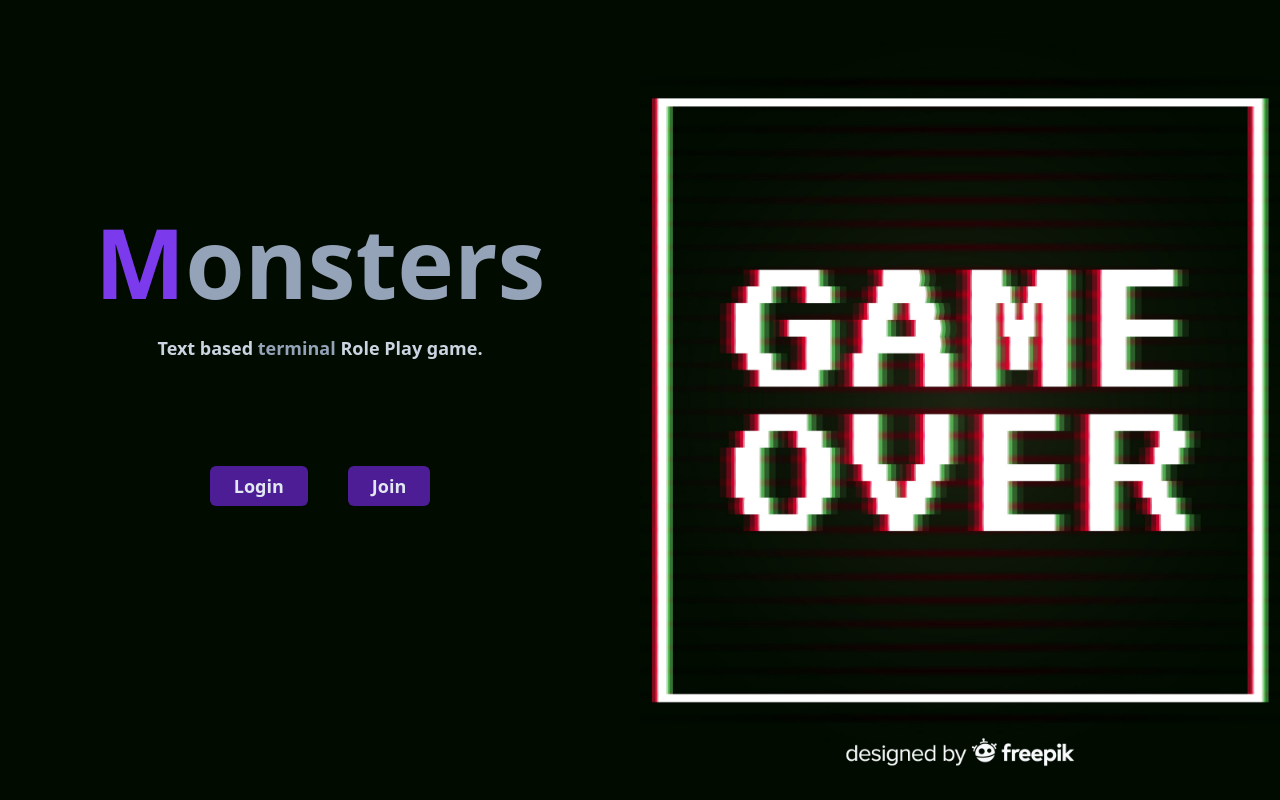
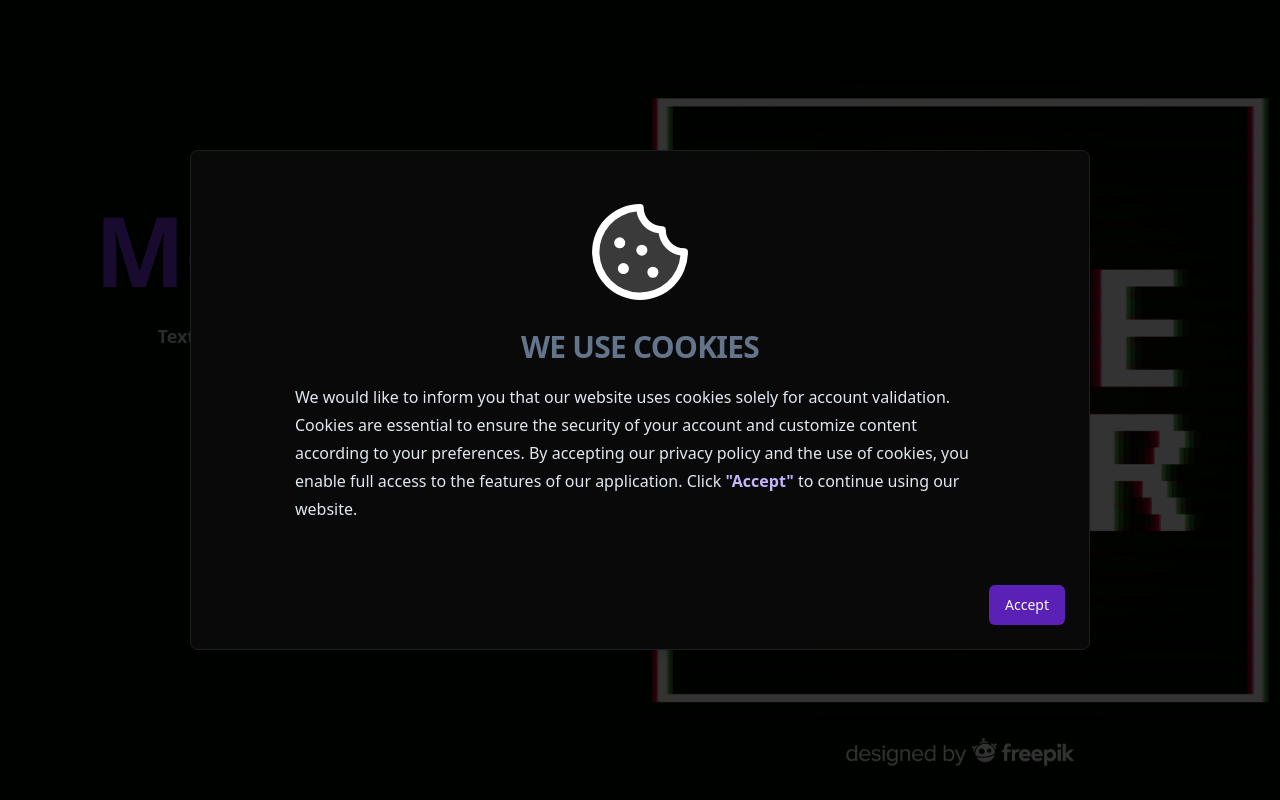
Before and after one commit to Virus288/Monsters-WebClient, a React (Vite) app: page / in a window 1280 px wide. Built offline with nearby package versions, Linux system fonts and the light colour scheme; no server answers.

Commit message:
Fix Issue #58: Added privacy policy user popup.

```diff
--- a/src/_auth/pages/LandingPage.tsx
+++ b/src/_auth/pages/LandingPage.tsx
@@ -1,9 +1,30 @@
-import React from 'react';
+import React, { useEffect, useState } from 'react';
 import { Link } from 'react-router-dom';
+import { PiCookieDuotone } from 'react-icons/pi';
 import { Button } from '../../components/ui/button';
 import { sendToLoginPage } from '../../communication';
+import Portal from '../../components/Portal';
 
 const LandingPage: React.FC = () => {
+
+  const [isPrivacyPopupVisible, setIsPrivacyPopupVisible] = useState(true);
+
+
+  useEffect(() => {
+    const privacyPolicy = localStorage.getItem('privacyPolicy');
+
+
+    if (privacyPolicy) {
+      setIsPrivacyPopupVisible(false);
+    }
+
+
+
+  }, []);
+
+
+
+
   return (
     <div className=" flex flex-col justify-center gap-6 items-center min-h-[100%]   h-screen flex-1">
       <h2 className="text-slate-400 text-6xl md:text-7xl lg:text-8xl font-bold">
@@ -29,6 +50,30 @@ const LandingPage: React.FC = () => {
           </Button>
         </Link>
       </div>
+      <Portal
+        handleClose={() => setIsPrivacyPopupVisible(prevState => !prevState)}
+        confirmButtonLabel="Accept"
+
+        isPortalOpen={isPrivacyPopupVisible}
+        triggerFn={() => {
+          localStorage.setItem('privacyPolicy', '1');
+          setIsPrivacyPopupVisible(false);
+        }}
+      >
+
+        <div className='flex flex-col justify-evenly items-center h-full px-20 '>
+          <PiCookieDuotone color='white' size='118' />
+          <h2 className='text-slate-500 text-3xl font-bold tracking-tight '>WE USE COOKIES</h2>
+          <p className='text-slate-200 text-base leading-7'>
+
+            We would like to inform you that our website uses cookies solely for account validation.
+            Cookies are essential to ensure the security of your account and customize content according to your preferences.
+            By accepting our privacy policy and the use of cookies, you enable full access to the features of our application.
+            Click <span className='font-semibold text-violet-300'>"Accept"</span> to continue using our website.
+          </p>
+        </div>
+
+      </Portal>
     </div>
   );
 };
--- a/src/_auth/pages/register/Register.tsx
+++ b/src/_auth/pages/register/Register.tsx
@@ -24,6 +24,21 @@ const Register: React.FC = () => {
     mutation.mutate(data);
   });
 
+
+  const validatePassword = (val: string): boolean => {
+    // Sprawdzamy, czy hasło ma co najmniej 8 znaków
+    if (val.length < 8) return false;
+
+    // Sprawdzamy, czy hasło zawiera co najmniej jedną cyfrę, literę, dużą literę i małą literę
+    const hasDigit = /\d/.test(val);
+    const hasLowerCase = /[a-z]/.test(val);
+    const hasUpperCase = /[A-Z]/.test(val);
+    const hasLetter = /[a-zA-Z]/.test(val);
+
+    return hasDigit && hasLowerCase && hasUpperCase && hasLetter;
+  };
+
+
   return (
     <div className="flex flex-col justify-center items-center min-h-[100%] flex-1" onClick={() => setErr(undefined)}>
       <Link to="/">
@@ -43,7 +58,7 @@ const Register: React.FC = () => {
               className=" border rounded w-full py-2 px-2 font-normal bg-dark-4 outline-none border-none focus:ring focus:ring-violet-800"
               {...register('login', { required: 'this field is required' })}
             />
-            {err && <span className="text-rose-800 text-xs mt-1">{err}</span>}
+            {errors.login && <span className="text-rose-800  text-xs mt-1">{errors.login.message}</span>}
           </label>
         </div>
         <div className="flex flex-col  gap-5 px-4 ">
@@ -54,7 +69,7 @@ const Register: React.FC = () => {
               className="border rounded w-full py-2 px-2 font-normal bg-dark-4 outline-none border-none focus:ring focus:ring-violet-800"
               {...register('email', { required: 'this field is required' })}
             />
-            {errors.email && <span className="text-rose-800  text-xs mt-1">{errors.email.message}</span>}
+            {errors.email && <span className="text-rose-800  text-xs mt-1  " >{errors.email.message}</span>}
           </label>
           <label className="text-gray-700 text-sm font-bold flex-1 flex flex-col gap-1 ">
             Password
@@ -62,14 +77,10 @@ const Register: React.FC = () => {
               type="password"
               className="border rounded w-full py-2 px-2 font-normal bg-dark-4 outline-none border-none focus:ring focus:ring-violet-800"
               {...register('password', {
-                required: 'this field is required',
-                minLength: {
-                  value: 6,
-                  message: 'Password must contain at least 6 characters',
-                },
+                validate: (val) => validatePassword(val) || 'Password should contain min. 8 characters with at least 1 digit, 1 letter, 1 upper case letter and 1 lower case letter',
               })}
             />
-            {errors.password && <span className="text-rose-800  text-xs mt-1">{errors.password.message}</span>}
+            {errors.password && <span className="text-rose-800  text-xs mt-1   ">{errors.password.message}</span>}
           </label>
 
           <label className="text-gray-700 text-sm font-bold flex-1 flex flex-col gap-1 ">
@@ -90,7 +101,7 @@ const Register: React.FC = () => {
               })}
             />
             {errors.confirmPassword && (
-              <span className="text-rose-800  text-xs mt-1">{errors.confirmPassword.message}</span>
+              <span className="text-rose-800  text-xs mt-1 ">{errors.confirmPassword.message}</span>
             )}
           </label>
         </div>
--- a/src/components/Portal.tsx
+++ b/src/components/Portal.tsx
@@ -1,20 +1,21 @@
-import React from 'react';
 import * as dialogs from './ui/alert-dialog';
 import type { IPortalProps } from '../types/portal';
 
-const Portal: React.FC<IPortalProps> = ({ children, button, triggerFn }) => {
+const Portal: React.FC<IPortalProps> = ({ children, openButton, handleClose, triggerFn, isPortalOpen, confirmButtonLabel, cancelButtonLabel }) => {
+
+
   return (
-    <dialogs.AlertDialog>
-      <dialogs.AlertDialogTrigger>{button}</dialogs.AlertDialogTrigger>
-      <dialogs.AlertDialogContent className="min-w-[270px]  bg-dark-2 border-dark-4 md:min-w-[700px] lg:min-w-[900px] h-[500px]  flex flex-col justify-between gap-8 ">
+    <dialogs.AlertDialog open={isPortalOpen}  >
+      <dialogs.AlertDialogTrigger>{openButton}</dialogs.AlertDialogTrigger>
+      <dialogs.AlertDialogContent className="min-w-[270px]  bg-dark-2 border-dark-4 md:min-w-[700px] lg:min-w-[900px] h-[500px]  flex flex-col justify-between gap-8  ">
         <div className="h-[100%]">{children}</div>
 
         <div className="flex justify-end w-[100%] gap-2 mt-3">
-          <dialogs.AlertDialogCancel className="bg-transparent text-slate-400 border-none hover:bg-transparent hover:text-slate-300">
-            Cancel
-          </dialogs.AlertDialogCancel>
+          {cancelButtonLabel && <dialogs.AlertDialogCancel className="bg-transparent text-slate-400 border-none hover:bg-transparent hover:text-slate-300" onClick={handleClose}>
+            {cancelButtonLabel}
+          </dialogs.AlertDialogCancel>}
           <dialogs.AlertDialogAction className="bg-violet-800 hover:bg-violet-700" onClick={triggerFn}>
-            Summit
+            {confirmButtonLabel}
           </dialogs.AlertDialogAction>
         </div>
       </dialogs.AlertDialogContent>
--- a/src/components/Terminal.tsx
+++ b/src/components/Terminal.tsx
@@ -11,6 +11,7 @@ import { reportBug } from '../communication';
 
 const Terminal = forwardRef((props: TerminalProps) => {
   const inputRef = useRef<HTMLInputElement>();
+  const [isReportFormOpen, setIsReportFormOpen] = useState(false);
 
   const [input, setInputValue] = useState<string>('');
   const [terminalRef, setDomNode] = useState<HTMLDivElement>();
@@ -58,6 +59,8 @@ const Terminal = forwardRef((props: TerminalProps) => {
   useEffect(() => {
     focusInput();
   });
+
+
 
   /**
    * When user types something, update input value
@@ -133,10 +136,16 @@ const Terminal = forwardRef((props: TerminalProps) => {
 
       <div className="fixed top-2 right-[170px]">
         <Portal
-          button={<Button className="bg-rose-900 hover:bg-rose-800 font-semibold">Report Bug</Button>}
+
+          handleClose={() => setIsReportFormOpen(prevSate => !prevSate)}
+          confirmButtonLabel='Submit'
+          cancelButtonLabel='Cancel'
+          openButton={<Button className="bg-rose-900 hover:bg-rose-800 font-semibold" onClick={() => setIsReportFormOpen(true)} >Report Bug</Button>}
+          isPortalOpen={isReportFormOpen}
           triggerFn={() => {
             reportBug(bugReport)
               .then(() => add('System', 'Bug reported'))
+              .then(setIsReportFormOpen(false))
               .catch(() => add('System', "Couldn't send bug report"));
           }}
         >
```
Also changed, not shown: src/types/portal.d.ts (+6 -1 lines).
